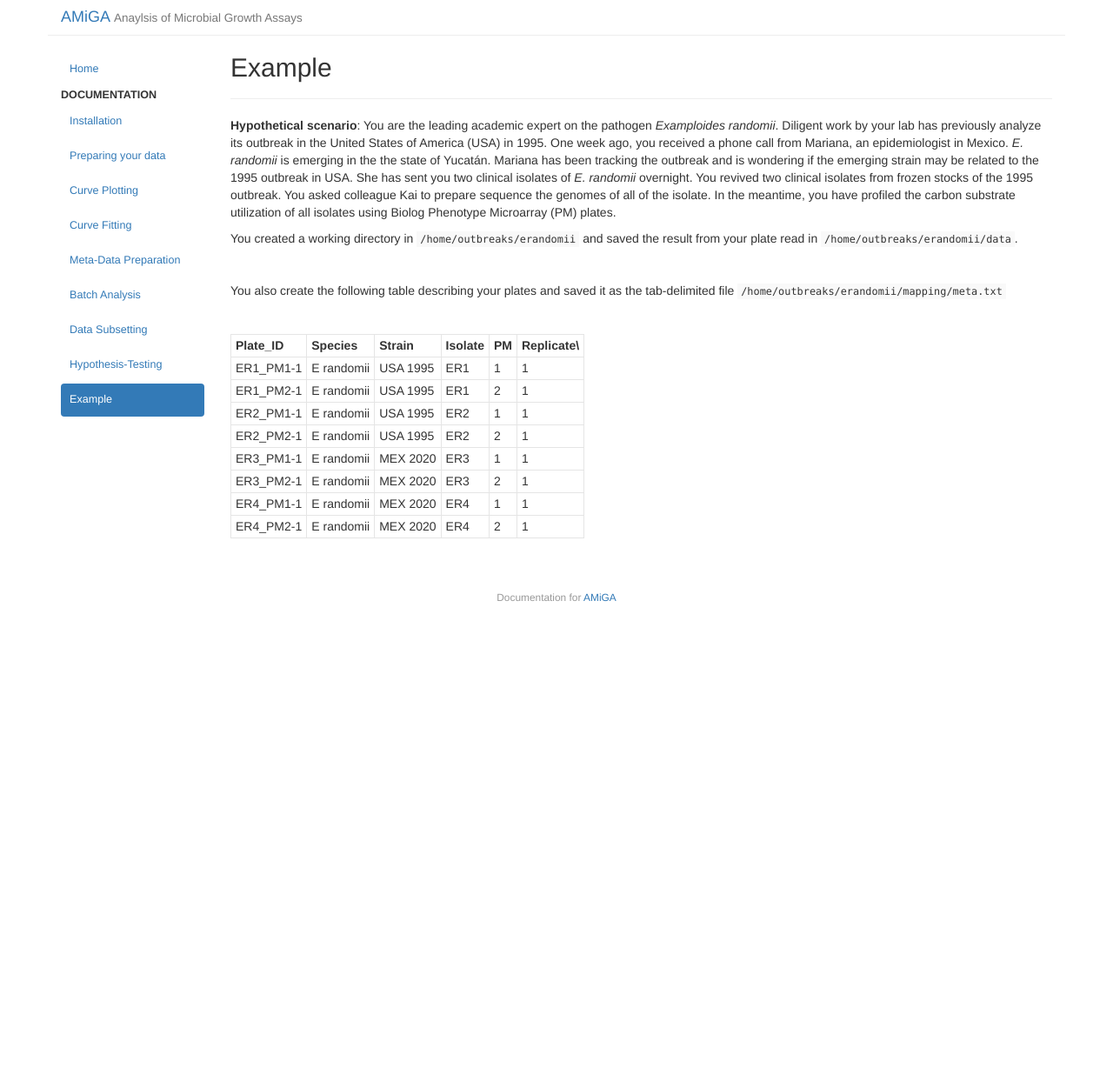
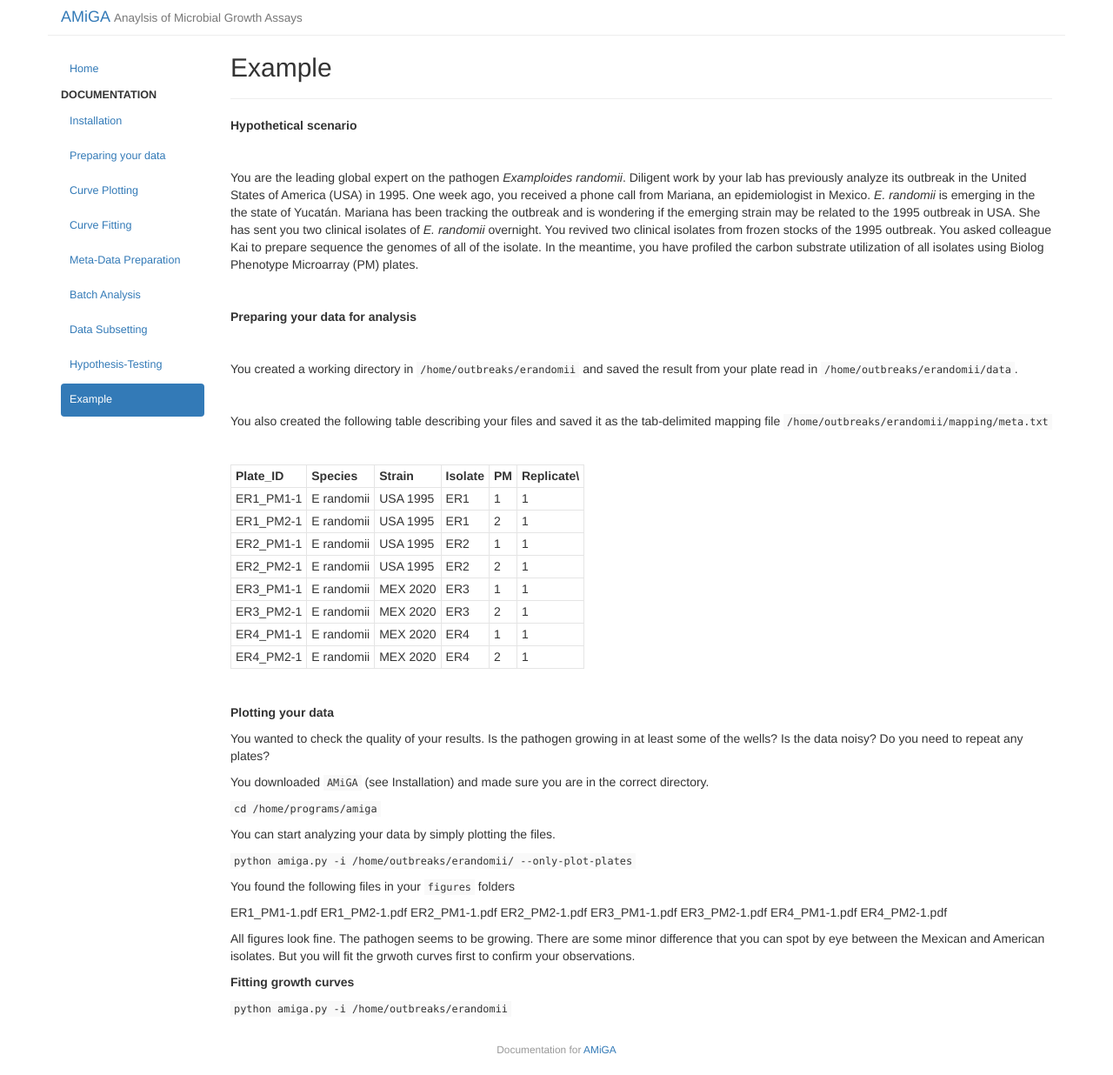
Before and after one commit to firasmidani/amiga, a Jekyll site: the page built from docs/_posts/2020-03-23-example.md, in a window 1280 px wide. Shown: the whole page at 87% size. Built offline with Jekyll 4.4.1, drawn with Linux system fonts in a browser that asks for light colours; before the commit the page ends 900 px from its top, so only the background shows below that.

Commit message:
initialized draft of example

```diff
--- a/docs/_posts/2020-03-23-example.md
+++ b/docs/_posts/2020-03-23-example.md
@@ -5,13 +5,23 @@ category: doc
 date: 2020-03-23 16:23:14
 ---
 
-**Hypothetical scenario**: You are the leading academic expert on the pathogen *Examploides randomii*. Diligent work by your lab has previously analyze its outbreak in the United States of America (USA) in 1995. One week ago, you received a phone call from Mariana, an epidemiologist in Mexico. *E. randomii* is emerging in the the state of Yucatán. Mariana has been tracking the outbreak and is wondering if the emerging strain may be related to the 1995 outbreak in USA. She has sent you two clinical isolates of *E. randomii* overnight. You revived two clinical isolates from frozen stocks of the 1995 outbreak. You asked colleague Kai to prepare sequence the genomes of all of the isolate. In the meantime, you have profiled the carbon substrate utilization of all isolates using Biolog Phenotype Microarray (PM) plates.
+**Hypothetical scenario**
+
+<br />
+
+You are the leading global expert on the pathogen *Examploides randomii*. Diligent work by your lab has previously analyze its outbreak in the United States of America (USA) in 1995. One week ago, you received a phone call from Mariana, an epidemiologist in Mexico. *E. randomii* is emerging in the the state of Yucatán. Mariana has been tracking the outbreak and is wondering if the emerging strain may be related to the 1995 outbreak in USA. She has sent you two clinical isolates of *E. randomii* overnight. You revived two clinical isolates from frozen stocks of the 1995 outbreak. You asked colleague Kai to prepare sequence the genomes of all of the isolate. In the meantime, you have profiled the carbon substrate utilization of all isolates using Biolog Phenotype Microarray (PM) plates.
+
+<br />
+
+**Preparing your data for analysis**
+
+<br />
 
 You created a working directory in `/home/outbreaks/erandomii` and saved the result from your plate read in `/home/outbreaks/erandomii/data`.
 
 <br />
 
-You also create the following table describing your plates and saved it as the tab-delimited file `/home/outbreaks/erandomii/mapping/meta.txt`
+You also created the following table describing your files and saved it as the tab-delimited mapping file `/home/outbreaks/erandomii/mapping/meta.txt`
 
 <br />
 
@@ -27,3 +37,32 @@ You also create the following table describing your plates and saved it as the t
 |ER4_PM2-1|E randomii|MEX 2020|ER4|2|1|
 
 <br />
+
+**Plotting your data**
+
+You wanted to check the quality of your results. Is the pathogen growing in at least some of the wells? Is the data noisy? Do you need to repeat any plates?
+
+You downloaded `AMiGA` (see Installation) and made sure you are in the correct directory.
+
+`cd /home/programs/amiga`
+
+You can start analyzing your data by simply plotting the files.
+
+`python amiga.py -i /home/outbreaks/erandomii/ --only-plot-plates`
+
+You found the following files in your `figures` folders
+
+ER1_PM1-1.pdf
+ER1_PM2-1.pdf
+ER2_PM1-1.pdf
+ER2_PM2-1.pdf
+ER3_PM1-1.pdf
+ER3_PM2-1.pdf
+ER4_PM1-1.pdf
+ER4_PM2-1.pdf
+
+All figures look fine. The pathogen seems to be growing. There are some minor difference that you can spot by eye between the Mexican and American isolates. But you will fit the grwoth curves first to confirm your observations.
+
+**Fitting growth curves**
+
+`python amiga.py -i /home/outbreaks/erandomii`
```
